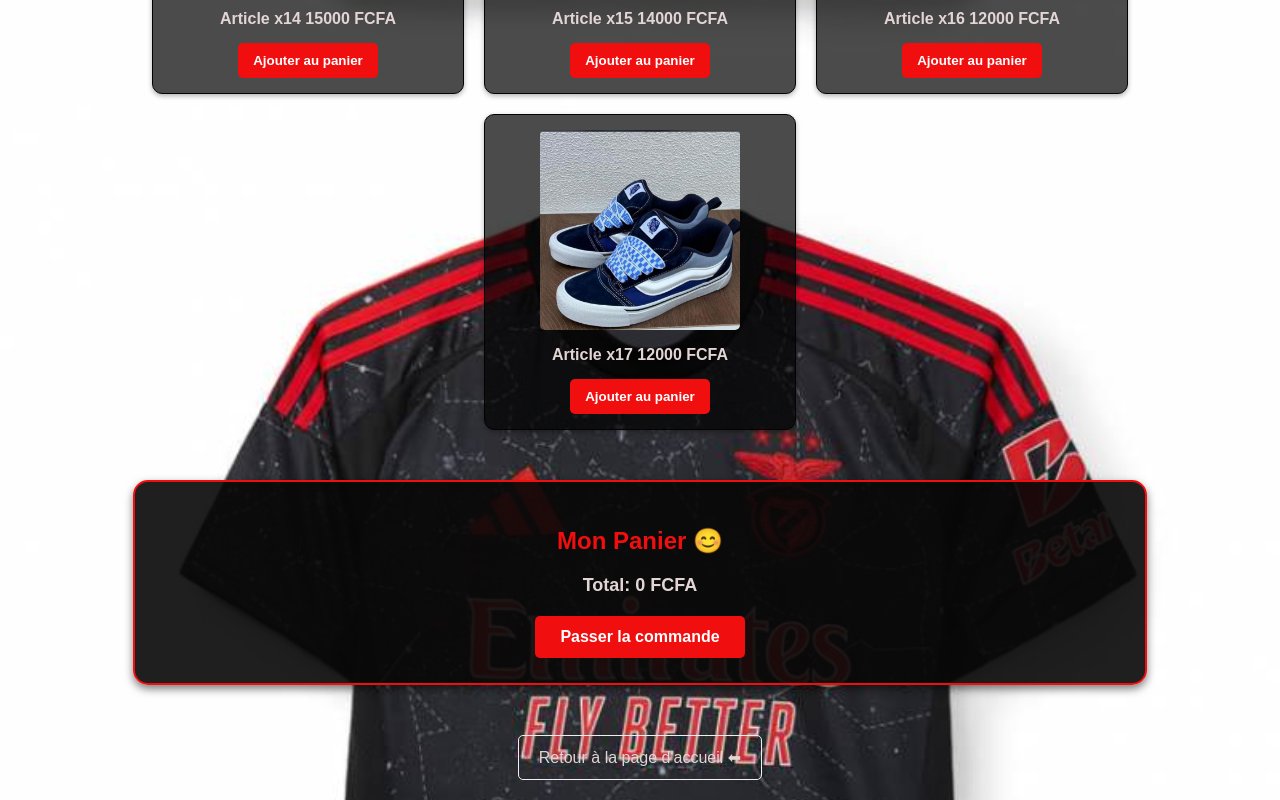
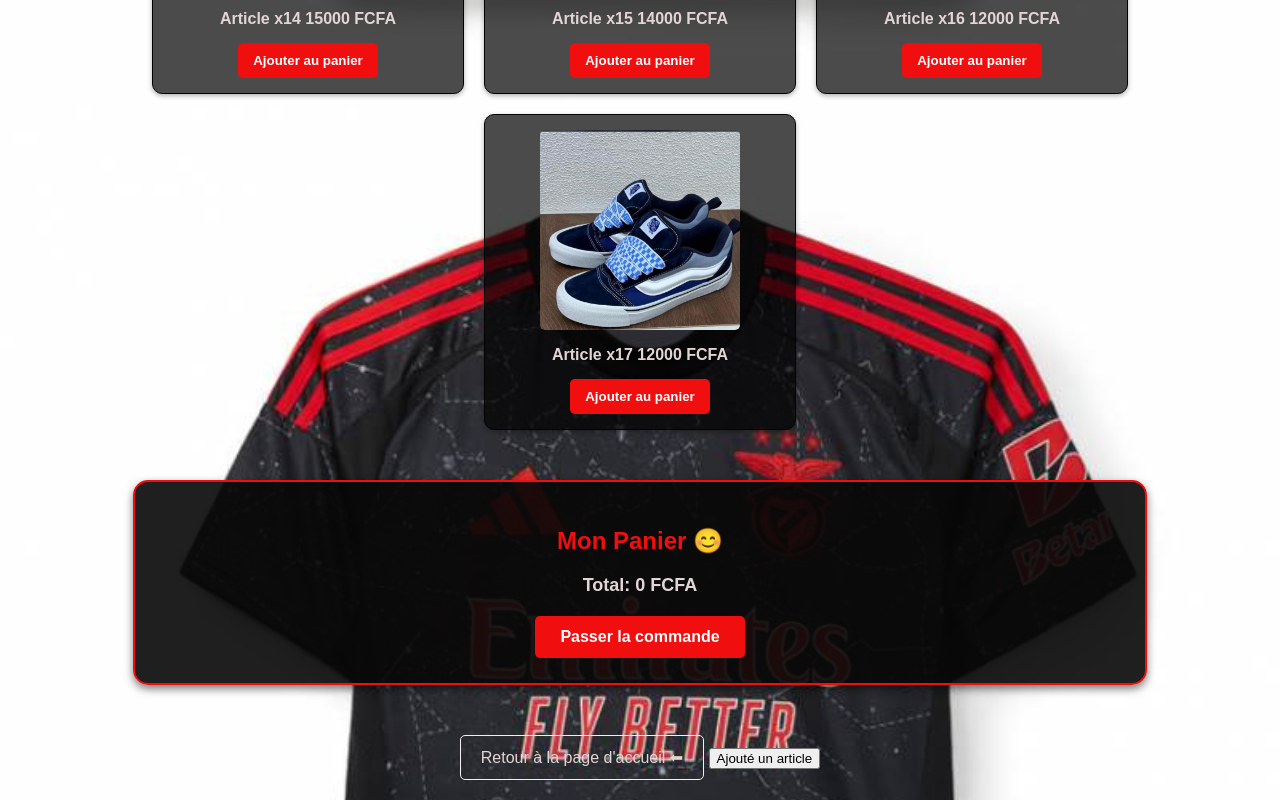
Before and after one commit to JARDO2003/ALLS, a plain HTML site: page cheick.html in a window 1280 px wide. Shown: the part 3734-4534 px from the top of the page. Drawn offline with Linux system fonts and the light colour scheme.

Commit message:
Update cheick.html
f

```diff
--- a/cheick.html
+++ b/cheick.html
@@ -730,5 +730,24 @@
             }, 1000); // 1000ms = 1 seconde (pour la démo, à remplacer par 60000 pour 1 minute)
         });
     </script>
+     <script>
+        function verifierMotDePasse() {
+            var motDePasse = prompt("Entrez le mot de passe :");
+            var motDePasseCorrect = "200320"; // Remplacez par votre mot de passe sécurisé
+
+            if (motDePasse === motDePasseCorrect) {
+                window.location.href = "ajout.html";
+            } else {
+                alert("Mot de passe incorrect !");
+            }
+        }
+    </script>
+</head>
+<body>
+    <button onclick="verifierMotDePasse()">Ajouté un article</button>
 </body>
 </html>
+
+
+</body>
+</html>
```
